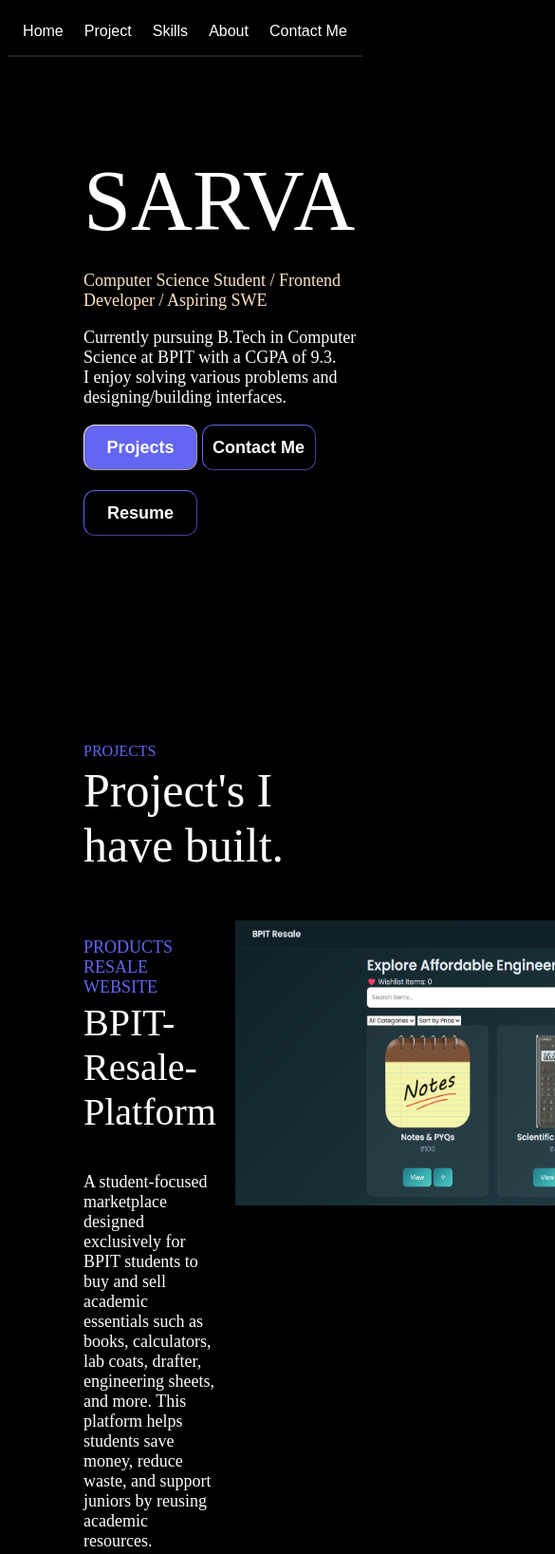
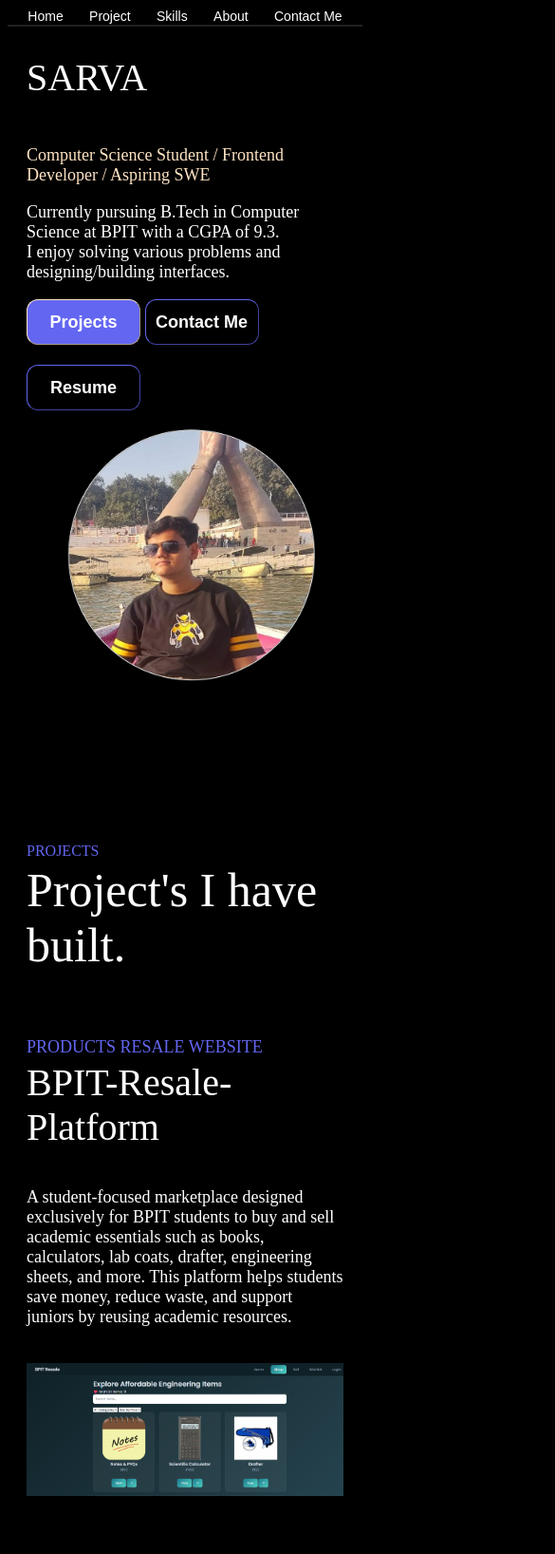
Before and after one commit to Sarvagya-2509/Portfolio, a plain HTML site: page index.html in a window 390 px wide. Shown: the top 1636 px of the page at 95% size, 585 px wide, since content can reach past the window. Drawn offline with Linux system fonts and the light colour scheme.

Commit message:
Add files via upload

```diff
--- a/index.html
+++ b/index.html
@@ -61,7 +61,7 @@
 This platform helps students save money, reduce waste, and support juniors by reusing academic resources.</p>
         </div>
         <div class="img1">
-            <img src="/dummy2.png" alt="Campus Smart Pulse Preview" height="300" width="660"/>
+            <img src="/dummy2.png" alt="Campus Smart Pulse Preview"     />
         </div>
     </div>
     <br>
@@ -73,7 +73,7 @@ This platform helps students save money, reduce waste, and support juniors by re
             <p>AquaSave is a smart water-monitoring website that uses a water flow sensor installed in the main pipe of a house to track water flow in real time. It detects water leaks and alerts the concerned users, helping prevent water wastage. The website offers various features like live tracking, interactive gaming, and dashboard analysis for easy monitoring and understanding of water usage.</p>
         </div>
         <div class="img1">
-            <img src="/dummy1.png" alt="AquaSave Preview" height="300" width="660"/>
+            <img src="/dummy1.png" alt="AquaSave Preview"   />
         </div>
     </div>
     <br>
@@ -85,7 +85,7 @@ This platform helps students save money, reduce waste, and support juniors by re
             <p>Ragvyn-AI is a group project that helps navigate intellectual property, regulation, traditional knowledge and biodiversity-related pathways through one guided assessment.IP-SAKTI Sahayak is a specialized sovereign legal-intelligence platform engineered to empower Ayurveda innovators, Vaidyas, and ASU manufacturers navigating the intricate nexus of Intellectual Property laws and Traditional Knowledge protection.</p>
         </div>
         <div class="img1">
-            <img src="/dummy.png" alt="AquaSave Preview" height="300"/>
+            <img src="/dummy.png" alt="AquaSave Preview" />
         </div>
     </div>
 
--- a/style.css
+++ b/style.css
@@ -1,67 +1,85 @@
-    body{
-    font-family:'Times New Roman';
-    color:white;
+html, body {
+    overflow-x: hidden;
+}
+
+body {
+    font-family: 'Times New Roman';
+    color: white;
     background-color: black;
 }
-    .navbar{
-    height:50px;
-    width:auto;
+
+img {
+    max-width: 100%;
+}
+
+.navbar {
+    height: 50px;
+    width: auto;
     border-bottom: 2px solid #212121;
     background-color: black;
-    display:flex;
-    justify-content:space-evenly;
+    display: flex;
+    justify-content: space-evenly;
 }
-    .left{
+
+.left {
     display: flex;
     flex-direction: column;
 }
-    .title{
-        color:white;
-        margin-top:100px;
-        margin-left:80px;
+
+.title {
+    color: white;
+    margin-top: 100px;
+    margin-left: 80px;
     font-size: 90px;
 }
-    .title1{
-        color:white;
-        margin-top:4px;
-        margin-left:80px;
+
+.title1 {
+    color: white;
+    margin-top: 4px;
+    margin-left: 80px;
     font-size: 90px;
 }
-    .home{
 
-        margin-left:80px;
+.home {
+    margin-left: 80px;
     font-size: 18px;
 }
-    .upper{
-        color:bisque;
+
+.upper {
+    color: bisque;
 }
-    .hover{
-        cursor:pointer;
-    }
-   .parent{
-    display:flex;
-    flex-direction:row;
+
+.parent {
+    display: flex;
+    flex-direction: row;
     position: relative;
     min-height: 580px;
 }
-.profile{
+
+.profile {
     position: absolute;
     top: 70px;
     left: 850px;
 }
-    .b{
+.profile img {
+    height: 500px;
+    width: auto;
+}
+
+.b {
     width: 120px;
     height: 48px;
     font-size: 18px;
     font-weight: bold;
     color: white;
     border-radius: 12px;
-        border-color:bisque;
-        border-width:1px;
-        background-color: rgb(99,102,241);
+    border-color: bisque;
+    border-width: 1px;
+    background-color: rgb(99, 102, 241);
     cursor: pointer;
 }
-    .m{
+
+.m {
     width: 120px;
     height: 48px;
     font-size: 18px;
@@ -69,184 +87,327 @@
     color: white;
     border-width: 1px;
     border-radius: 12px;
-        background-color:transparent;
-        border-color:rgb(99,102,241);
+    background-color: transparent;
+    border-color: rgb(99, 102, 241);
     cursor: pointer;
 }
-    .Projects{
-        scroll-margin-top:40px;
-        margin-left:80px;
+
+.Projects {
+    scroll-margin-top: 40px;
+    margin-left: 80px;
 }
-    .small{
-        color:rgb(99,102,241);
-        margin-bottom:3px;
-        font-size:medium;
+
+.small {
+    color: rgb(99, 102, 241);
+    margin-bottom: 3px;
+    font-size: medium;
 }
-    .big{
-        margin-top:0px;
-        font-size:50px;
+
+.big {
+    margin-top: 0px;
+    font-size: 50px;
 }
-    .l{
-        margin-left:80px;
-        font-size:18px;
+
+.l {
+    margin-left: 80px;
+    font-size: 18px;
+    flex: 1;
 }
-    .headd{
-        font-size:40px;
-        margin-top:0px;
+
+.headd {
+    font-size: 40px;
+    margin-top: 0px;
 }
-    .bluue{
-        margin-bottom:3px;
-        color:rgb(99,102,241);
+
+.bluue {
+    margin-bottom: 3px;
+    color: rgb(99, 102, 241);
 }
-    .p1{
-        display: flex;
-        flex-direction: row ;
-    }
-    .img1{
-        margin-left:20px;
-        margin-right:140px;
 
-    }
-    .skills{
-        margin-top:200px;
-        margin-left:80px;
-                scroll-margin-top:200px;
-    }
-    .line{
+.p1 {
     display: flex;
     flex-direction: row;
+}
 
+.img1 {
+    margin-left: 20px;
+    margin-right: 140px;
+    flex-shrink: 0;
 }
-    .boxes{
-        height:200px;
-        width:190px;
+
+/* Project images: desktop size */
+.img1 img {
+    width: 660px;
+    max-width: 100%;
+    height: auto;
+    display: block;
+}
+
+.skills {
+    margin-top: 200px;
+    margin-left: 80px;
+    scroll-margin-top: 200px;
+}
+
+.line {
+    display: flex;
+    flex-direction: row;
+}
+
+.boxes {
+    height: 200px;
+    width: 190px;
     background-color: #212121;
-        margin-right:20px;
-        border-radius:8px;
+    margin-right: 20px;
+    border-radius: 8px;
 }
-    #sb{
+
+#sb {
     font-size: medium;
 }
-    .sbb{
+
+.sbb {
     display: flex;
     justify-content: center;
-        margin-bottom:3px;
-        color:rgb(99,102,241);
+    margin-bottom: 3px;
+    color: rgb(99, 102, 241);
 }
-    .lang{
-        padding-left:30px;
+
+.lang {
+    padding-left: 30px;
 }
+
 .lang li::marker {
     color: rgb(99, 102, 241);
 }
+
 .lang li {
     margin-bottom: 5px;
 }
-    .about{
-        margin-top:180px;
-        margin-left:80px;
-        scroll-margin-top:180px;
+
+.about {
+    margin-top: 180px;
+    margin-left: 80px;
+    scroll-margin-top: 180px;
 }
-    .ar{
-        margin-top:50px;
-        margin-left:40px;
+
+.ar {
+    margin-top: 50px;
+    margin-left: 40px;
     display: flex;
     flex-direction: column;
 }
-    .me{
+
+.me {
     display: flex;
     flex-direction: row;
 }
-    .same{
-        margin-top:20px;
-        margin-right:140px;
-        min-height:55px;
-        height:auto;
-        width:600px;
-        padding:10px 15px;
-        box-sizing:border-box;
+
+.same {
+    margin-top: 20px;
+    margin-right: 140px;
+    min-height: 55px;
+    height: auto;
+    width: 600px;
+    padding: 10px 15px;
+    box-sizing: border-box;
     background-color: #212121;
-        border-radius:8px;
+    border-radius: 8px;
 }
-    .same p{
-        margin:5px 0;
+
+.same p {
+    margin: 5px 0;
 }
-    .t{
-        font-size:18px;
+
+.t {
+    font-size: 18px;
 }
-        .contact{
-        margin-top:180px;
-        padding:100px 20px 60px;
-        text-align:center;
 
+.contact {
+    margin-top: 180px;
+    padding: 100px 20px 60px;
+    text-align: center;
 }
-    .contact-small{
-        color:rgb(99,102,241);
-        font-size:14px;
-        letter-spacing:4px;
-        margin-bottom:20px;
+
+.contact-small {
+    color: rgb(99, 102, 241);
+    font-size: 14px;
+    letter-spacing: 4px;
+    margin-bottom: 20px;
 }
-    .contact-title{
-        font-size:56px;
-        margin-top:0px;
-        margin-bottom:70px;
+
+.contact-title {
+    font-size: 56px;
+    margin-top: 0px;
+    margin-bottom: 70px;
 }
-    .contact-text{
-        color:#777;
-        font-family:Arial,sans-serif;
-        font-size:18px;
-        margin-bottom:55px;
+
+.contact-text {
+    color: #777;
+    font-family: Arial, sans-serif;
+    font-size: 18px;
+    margin-bottom: 55px;
 }
-    .contact-links{
-        display:flex;
-        justify-content:center;
-        flex-direction:row;
-        flex-wrap:wrap;
-        gap:20px;
-        cursor:pointer;
+
+.contact-links {
+    display: flex;
+    justify-content: center;
+    flex-direction: row;
+    flex-wrap: wrap;
+    gap: 20px;
+    cursor: pointer;
 }
-    .contact-card{
-        width:248px;
-        min-height:80px;
-        box-sizing:border-box;
-        display:flex;
-        flex-direction:column;
-        justify-content:center;
-        align-items:center;
-        gap:8px;
-        background-color:#0d0d0f;
-        border:1px solid #212124;
-        border-radius:13px;
-        text-decoration:none;
-        color:white;
-        transition:0.3s;
+
+.contact-card {
+    width: 248px;
+    min-height: 80px;
+    box-sizing: border-box;
+    display: flex;
+    flex-direction: column;
+    justify-content: center;
+    align-items: center;
+    gap: 8px;
+    background-color: #0d0d0f;
+    border: 1px solid #212124;
+    border-radius: 13px;
+    text-decoration: none;
+    color: white;
+    transition: 0.3s;
 }
-    .contact-label{
-        color:rgb(99,102,241);
-        font-family:Arial,sans-serif;
-        font-size:13px;
-        letter-spacing:3px;
+
+.contact-label {
+    color: rgb(99, 102, 241);
+    font-family: Arial, sans-serif;
+    font-size: 13px;
+    letter-spacing: 3px;
 }
-    .contact-value{
-        color:#ddd;
-        font-family:Arial,sans-serif;
-        font-size:15px;
+
+.contact-value {
+    color: #ddd;
+    font-family: Arial, sans-serif;
+    font-size: 15px;
+    word-break: break-all;
 }
-    .contact-footer{
-        margin-top:50px;
-        color:#444;
-        font-family:monospace;
-        font-size:14px;
+
+.contact-footer {
+    margin-top: 50px;
+    color: #444;
+    font-family: monospace;
+    font-size: 14px;
 }
-    .hover{
+
+.hover {
     background: none;
-        color:white;
-        border:none;
-        font-size:medium;
-        cursor:pointer
+    color: white;
+    border: none;
+    font-size: medium;
+    cursor: pointer;
+}
 
+.hover:hover {
+    border: 2px solid rgb(99, 102, 241);
+    border-radius: 9px;
 }
-    .hover:hover {
-    border: 2px solid rgb(99,102,241);
-    border-radius:9px;
+@media (max-width: 768px) {
+    .navbar {
+        flex-wrap: wrap;
+        height: auto;
     }
+
+    .hover {
+        font-size: 14px;
+    }
+
+    .parent {
+        flex-direction: column;
+        min-height: auto;
+    }
+
+    .profile {
+        position: static;
+        margin: 20px auto;
+        text-align: center;
+    }
+
+    .profile img {
+        max-width: 80%;
+        width: auto;
+        height: auto;
+    }
+
+    .title,
+    .title1 {
+        font-size: 40px;
+        margin-left: 20px;
+        margin-top: 30px;
+    }
+
+    .home,
+    .l,
+    .Projects,
+    .skills,
+    .about {
+        margin-left: 20px;
+        margin-right: 20px;
+    }
+
+    .p1 {
+        flex-direction: column;
+    }
+
+    .img1 {
+        margin: 20px;
+    }
+
+    .img1 img {
+        width: 100%;
+        height: auto;
+    }
+
+    .skills {
+        margin-top: 80px;
+    }
+
+    .line {
+        flex-direction: column;
+        gap: 15px;
+    }
+
+    .boxes {
+        width: auto;
+        height: auto;
+        margin-right: 20px;
+        padding-bottom: 10px;
+    }
+
+    .about {
+        margin-top: 80px;
+    }
+
+    .me {
+        flex-direction: column;
+    }
+
+    .ar {
+        margin-left: 0;
+    }
+
+    .same {
+        width: 100%;
+        margin-right: 0;
+    }
+
+    .contact {
+        margin-top: 80px;
+        padding-top: 60px;
+    }
+
+    .contact-title {
+        font-size: 36px;
+    }
+
+    .contact-card {
+        width: 100%;
+        max-width: 300px;
+    }
+}
```
Lines whose indentation alone changed are shown as unchanged.
